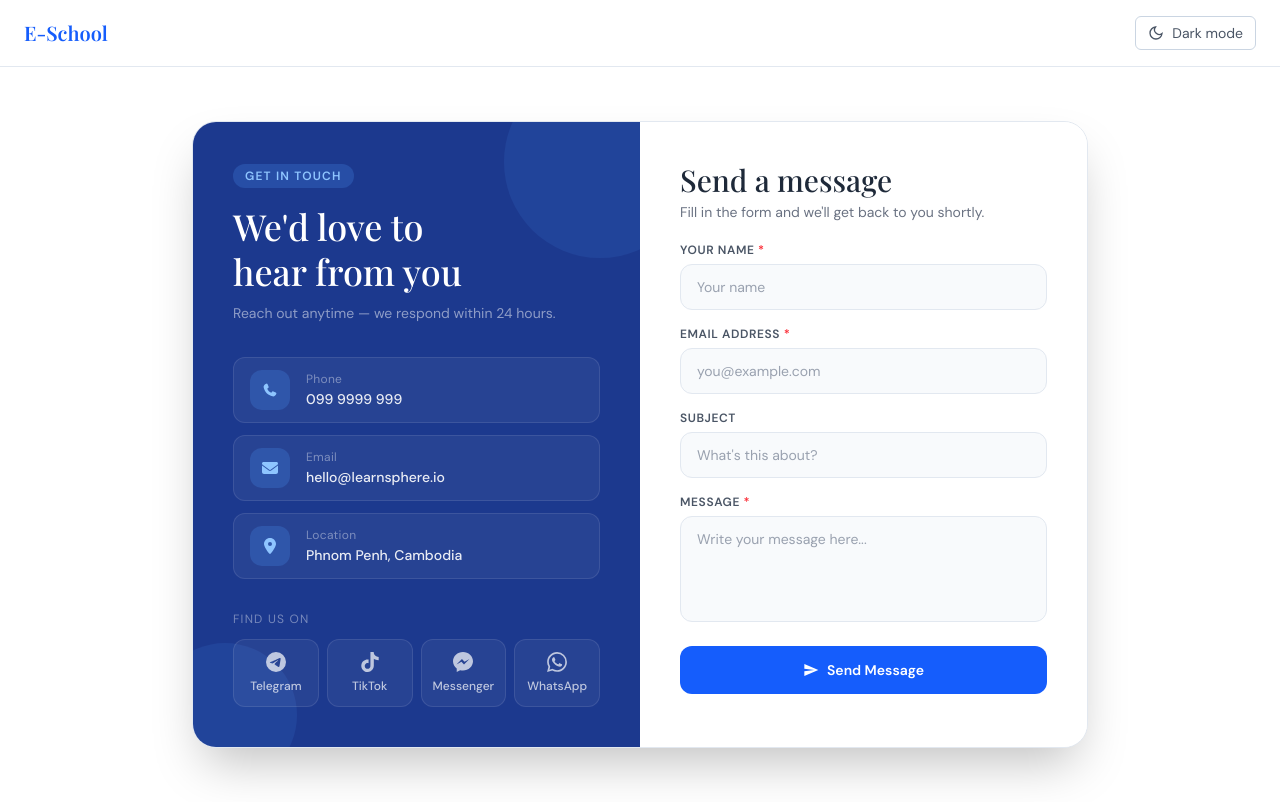
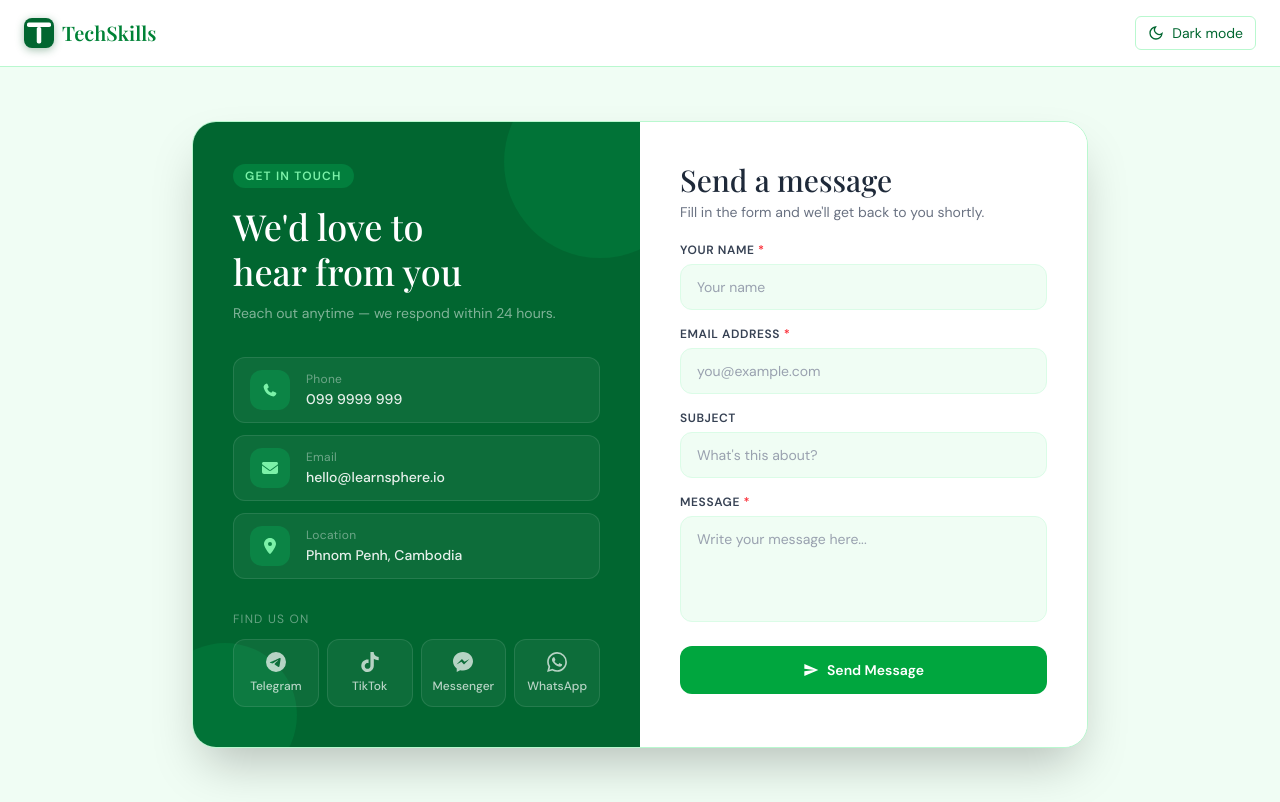
Before and after one commit to khemaseng/Create-Website, a website: page Contact-Longhuy.html in a window 1280 px wide. Drawn offline with nearby package versions, Linux system fonts and the light colour scheme.

Commit message:
Refactor Contact page styles and update color scheme to green

```diff
--- a/Contact-Longhuy.html
+++ b/Contact-Longhuy.html
@@ -101,34 +101,37 @@
     </style>
   </head>
 
-  <!--
-    ── BODY ─────────────────────────────────────────────────────────────────
-
-  -->
   <body
-    class="min-h-screen bg-white dark:bg-gray-900 text-gray-800 dark:text-gray-100 transition-colors duration-300"
+    class="min-h-screen bg-green-50 dark:bg-[#071a0d] text-green-900 dark:text-green-100 transition-colors duration-300"
   >
     <!-- ══════════════════════════════════════════════════════════════
          NAVBAR
-         ══════════════════════════════════════════════════════════════
-
-    -->
+         ══════════════════════════════════════════════════════════════ -->
     <header
-      class="border-b border-slate-200 dark:border-gray-700 bg-white dark:bg-gray-900 px-6 py-4 flex items-center justify-between sticky top-0 z-50 transition-colors duration-300"
+      class="border-b border-green-200 dark:border-green-900 bg-white dark:bg-[#0a1f11] px-6 py-4 flex items-center justify-between sticky top-0 z-50 transition-colors duration-300"
     >
       <!-- Logo -->
+      <div class="flex items-center gap-2">
+        <div
+          class="w-[30px] h-[30px] rounded-lg bg-green-800 dark:bg-green-700 flex items-center justify-center shrink-0 shadow-[0_2px_8px_rgba(22,101,52,0.4)]"
+        >
+          <svg viewBox="0 0 20 20" xmlns="http://www.w3.org/2000/svg">
+            <rect x="2" y="3" width="16" height="3" rx="1.2" fill="white" />
+            <rect x="8.5" y="6" width="3" height="11" rx="1.2" fill="white" />
+          </svg>
+        </div>
 
-      <span
-        class="text-xl font-bold text-blue-600 dark:text-blue-400 font-serif"
-        >E-School</span
-      >
+        <span
+          class="text-xl font-bold text-green-700 dark:text-green-400 font-serif"
+        >
+          TechSkills
+        </span>
+      </div>
 
-      <!-- ── Dark / Light mode toggle button ─────────────────────────
-
-      -->
+      <!-- ── Dark / Light mode toggle button ───────────────────────── -->
       <button
         id="theme-btn"
-        class="flex items-center gap-2 px-3 py-1.5 rounded-md border border-slate-300 dark:border-gray-600 text-sm text-gray-600 dark:text-gray-300 hover:bg-slate-100 dark:hover:bg-gray-800 transition-colors duration-200 cursor-pointer"
+        class="flex items-center gap-2 px-3 py-1.5 rounded-md border border-green-200 dark:border-green-900 text-sm text-green-800 dark:text-green-300 hover:bg-green-100 dark:hover:bg-[#0d2418] transition-colors duration-200 cursor-pointer"
         aria-label="Toggle dark and light mode"
       >
         <!-- Sun icon → shown in dark mode; clicking switches to light -->
@@ -168,48 +171,43 @@
 
     <!-- ══════════════════════════════════════════════════════════════
          MAIN — two-column card
-         ══════════════════════════════════════════════════════════════
-
-    -->
+         ══════════════════════════════════════════════════════════════ -->
     <main
       class="flex items-center justify-center p-4 md:p-10 min-h-[calc(100vh-65px)]"
     >
       <div
-        class="w-full max-w-4xl rounded-3xl shadow-2xl border border-slate-200 dark:border-gray-700 overflow-hidden grid grid-cols-1 md:grid-cols-2 bg-white dark:bg-gray-800 transition-colors duration-300"
+        class="w-full max-w-4xl rounded-3xl shadow-2xl border border-green-200 dark:border-green-900 overflow-hidden grid grid-cols-1 md:grid-cols-2 bg-white dark:bg-[#0a1f11] transition-colors duration-300"
       >
         <!-- ════════════════════════════════════════════════════════
              LEFT PANEL — contact info + social links
-             ════════════════════════════════════════════════════════
-
-        -->
+             ════════════════════════════════════════════════════════ -->
         <div
-          class="relative bg-blue-900 dark:bg-blue-950 text-white p-8 md:p-10 flex flex-col gap-8 overflow-hidden transition-colors duration-300"
+          class="relative bg-green-800 dark:bg-green-950 text-white p-8 md:p-10 flex flex-col gap-8 overflow-hidden transition-colors duration-300"
         >
-          <!-- Decorative blurred circles  -->
-
+          <!-- Decorative blurred circles -->
           <div
-            class="absolute -top-14 -right-14 w-48 h-48 rounded-full bg-blue-400 opacity-10 pointer-events-none"
+            class="absolute -top-14 -right-14 w-48 h-48 rounded-full bg-green-400 opacity-10 pointer-events-none"
           ></div>
           <div
-            class="absolute -bottom-10 -left-10 w-36 h-36 rounded-full bg-blue-400 opacity-10 pointer-events-none"
+            class="absolute -bottom-10 -left-10 w-36 h-36 rounded-full bg-green-400 opacity-10 pointer-events-none"
           ></div>
 
           <!-- ── Header ──────────────────────────────────────────── -->
           <div class="relative z-10">
             <span
-              class="inline-block bg-blue-400/20 text-blue-300 text-xs font-semibold tracking-widest uppercase px-3 py-1 rounded-full mb-4"
+              class="inline-block bg-green-400/20 text-green-300 text-xs font-semibold tracking-widest uppercase px-3 py-1 rounded-full mb-4"
             >
               Get in touch
             </span>
 
-            <!-- Main heading  -->
+            <!-- Main heading -->
             <h1
               class="font-serif text-3xl md:text-4xl font-medium leading-tight mb-2"
             >
               We'd love to<br />hear from you
             </h1>
 
-            <!-- Subheading  -->
+            <!-- Subheading -->
             <p class="text-white/50 text-sm leading-relaxed">
               Reach out anytime — we respond within 24 hours.
             </p>
@@ -217,18 +215,15 @@
 
           <!-- ── Contact info rows ───────────────────────────────── -->
           <div class="relative z-10 flex flex-col gap-3">
-            <!-- Phone row
-
-            -->
+            <!-- Phone row -->
             <div
-              class="info-item flex items-center gap-4 px-4 py-3 rounded-xl border border-white/10 bg-white/5 cursor-default hover:bg-blue-400/10 hover:border-blue-400/30"
+              class="info-item flex items-center gap-4 px-4 py-3 rounded-xl border border-white/10 bg-white/5 cursor-default hover:bg-green-400/10 hover:border-green-400/30"
             >
-              <!--translucent blue circle -->
               <div
-                class="w-10 h-10 rounded-xl bg-blue-400/20 flex items-center justify-center shrink-0"
+                class="w-10 h-10 rounded-xl bg-green-400/20 flex items-center justify-center shrink-0"
               >
                 <svg
-                  class="w-4 h-4 fill-blue-300"
+                  class="w-4 h-4 fill-green-300"
                   xmlns="http://www.w3.org/2000/svg"
                   viewBox="0 0 640 640"
                 >
@@ -239,20 +234,19 @@
               </div>
               <div>
                 <p class="text-white/40 text-xs tracking-wide mb-0.5">Phone</p>
-
                 <p class="text-white/90 text-sm font-medium">099 9999 999</p>
               </div>
             </div>
 
             <!-- Email row -->
             <div
-              class="info-item flex items-center gap-4 px-4 py-3 rounded-xl border border-white/10 bg-white/5 cursor-default hover:bg-blue-400/10 hover:border-blue-400/30"
+              class="info-item flex items-center gap-4 px-4 py-3 rounded-xl border border-white/10 bg-white/5 cursor-default hover:bg-green-400/10 hover:border-green-400/30"
             >
               <div
-                class="w-10 h-10 rounded-xl bg-blue-400/20 flex items-center justify-center shrink-0"
+                class="w-10 h-10 rounded-xl bg-green-400/20 flex items-center justify-center shrink-0"
               >
                 <svg
-                  class="w-4 h-4 fill-blue-300"
+                  class="w-4 h-4 fill-green-300"
                   xmlns="http://www.w3.org/2000/svg"
                   viewBox="0 0 512 512"
                 >
@@ -271,13 +265,13 @@
 
             <!-- Location row -->
             <div
-              class="info-item flex items-center gap-4 px-4 py-3 rounded-xl border border-white/10 bg-white/5 cursor-default hover:bg-blue-400/10 hover:border-blue-400/30"
+              class="info-item flex items-center gap-4 px-4 py-3 rounded-xl border border-white/10 bg-white/5 cursor-default hover:bg-green-400/10 hover:border-green-400/30"
             >
               <div
-                class="w-10 h-10 rounded-xl bg-blue-400/20 flex items-center justify-center shrink-0"
+                class="w-10 h-10 rounded-xl bg-green-400/20 flex items-center justify-center shrink-0"
               >
                 <svg
-                  class="w-4 h-4 fill-blue-300"
+                  class="w-4 h-4 fill-green-300"
                   xmlns="http://www.w3.org/2000/svg"
                   viewBox="0 0 384 512"
                 >
@@ -304,9 +298,7 @@
             </p>
 
             <div class="grid grid-cols-4 gap-2">
-              <!-- Telegram button
-
-              -->
+              <!-- Telegram button -->
               <a
                 href="#"
                 class="social-btn btn-telegram flex flex-col items-center justify-center gap-1.5 py-3 px-1 rounded-xl border border-white/10 bg-white/5 text-white/70 hover:text-white text-xs font-medium no-underline"
@@ -345,7 +337,7 @@
                 <span>Messenger</span>
               </a>
 
-              <!-- WhatsApp button  -->
+              <!-- WhatsApp button -->
               <a
                 href="#"
                 class="social-btn btn-whatsapp flex flex-col items-center justify-center gap-1.5 py-3 px-1 rounded-xl border border-white/10 bg-white/5 text-white/70 hover:text-white text-xs font-medium no-underline"
@@ -364,34 +356,30 @@
 
         <!-- ════════════════════════════════════════════════════════
              RIGHT PANEL — contact form
-             ════════════════════════════════════════════════════════
-
-        -->
+             ════════════════════════════════════════════════════════ -->
         <div
-          class="p-8 md:p-10 flex flex-col gap-5 bg-white dark:bg-gray-800 transition-colors duration-300"
+          class="p-8 md:p-10 flex flex-col gap-5 bg-white dark:bg-[#0a1f11] transition-colors duration-300"
         >
           <!-- Panel heading -->
           <div>
             <h2
-              class="font-serif text-2xl md:text-3xl font-medium text-gray-800 dark:text-gray-100 mb-1"
+              class="font-serif text-2xl md:text-3xl font-medium text-gray-800 dark:text-green-100 mb-1"
             >
               Send a message
             </h2>
 
-            <p class="text-gray-500 dark:text-gray-400 text-sm">
+            <p class="text-gray-500 dark:text-green-300 text-sm">
               Fill in the form and we'll get back to you shortly.
             </p>
           </div>
 
-          <!-- ── CONTACT FORM ──────────────────────────────────────
-
-          -->
+          <!-- ── CONTACT FORM ────────────────────────────────────── -->
           <form id="contact-form" novalidate>
             <!-- Name field -->
             <div class="flex flex-col gap-1.5 mb-4">
               <label
                 for="name"
-                class="text-xs font-semibold text-gray-600 dark:text-gray-400 uppercase tracking-wider"
+                class="text-xs font-semibold text-gray-700 dark:text-green-200 uppercase tracking-wider"
               >
                 Your Name <span class="text-red-500">*</span>
               </label>
@@ -401,17 +389,17 @@
                 autocomplete="off"
                 type="text"
                 placeholder="Your name"
-                class="w-full px-4 py-3 rounded-xl border border-slate-200 dark:border-gray-600 bg-slate-50 dark:bg-gray-700 text-gray-800 dark:text-gray-100 placeholder-gray-400 text-sm outline-none focus:border-blue-500 focus:ring-4 focus:ring-blue-100 dark:focus:ring-blue-900/30 transition-all duration-200"
+                class="w-full px-4 py-3 rounded-xl border border-green-100 dark:border-green-900 bg-green-50 dark:bg-[#0d2418] text-gray-800 dark:text-green-100 placeholder-gray-400 text-sm outline-none focus:border-green-500 focus:ring-4 focus:ring-green-200/50 dark:focus:ring-green-900/30 transition-all duration-200"
               />
-              <!-- Error message  -->
+              <!-- Error message -->
               <p id="name-error" class="hidden text-xs text-red-500"></p>
             </div>
 
-            <!-- Email field  -->
+            <!-- Email field -->
             <div class="flex flex-col gap-1.5 mb-4">
               <label
                 for="email"
-                class="text-xs font-semibold text-gray-600 dark:text-gray-400 uppercase tracking-wider"
+                class="text-xs font-semibold text-gray-700 dark:text-green-200 uppercase tracking-wider"
               >
                 Email Address <span class="text-red-500">*</span>
               </label>
@@ -420,16 +408,16 @@
                 autocomplete="off"
                 type="email"
                 placeholder="you@example.com"
-                class="w-full px-4 py-3 rounded-xl border border-slate-200 dark:border-gray-600 bg-slate-50 dark:bg-gray-700 text-gray-800 dark:text-gray-100 placeholder-gray-400 text-sm outline-none focus:border-blue-500 focus:ring-4 focus:ring-blue-100 dark:focus:ring-blue-900/30 transition-all duration-200"
+                class="w-full px-4 py-3 rounded-xl border border-green-100 dark:border-green-900 bg-green-50 dark:bg-[#0d2418] text-gray-800 dark:text-green-100 placeholder-gray-400 text-sm outline-none focus:border-green-500 focus:ring-4 focus:ring-green-200/50 dark:focus:ring-green-900/30 transition-all duration-200"
               />
               <p id="email-error" class="hidden text-xs text-red-500"></p>
             </div>
 
-            <!-- Subject field  -->
+            <!-- Subject field -->
             <div class="flex flex-col gap-1.5 mb-4">
               <label
                 for="subject"
-                class="text-xs font-semibold text-gray-600 dark:text-gray-400 uppercase tracking-wider"
+                class="text-xs font-semibold text-gray-700 dark:text-green-200 uppercase tracking-wider"
               >
                 Subject
               </label>
@@ -438,7 +426,7 @@
                 type="text"
                 autocomplete="off"
                 placeholder="What's this about?"
-                class="w-full px-4 py-3 rounded-xl border border-slate-200 dark:border-gray-600 bg-slate-50 dark:bg-gray-700 text-gray-800 dark:text-gray-100 placeholder-gray-400 text-sm outline-none focus:border-blue-500 focus:ring-4 focus:ring-blue-100 dark:focus:ring-blue-900/30 transition-all duration-200"
+                class="w-full px-4 py-3 rounded-xl border border-green-100 dark:border-green-900 bg-green-50 dark:bg-[#0d2418] text-gray-800 dark:text-green-100 placeholder-gray-400 text-sm outline-none focus:border-green-500 focus:ring-4 focus:ring-green-200/50 dark:focus:ring-green-900/30 transition-all duration-200"
               />
             </div>
 
@@ -446,7 +434,7 @@
             <div class="flex flex-col gap-1.5 mb-6">
               <label
                 for="message"
-                class="text-xs font-semibold text-gray-600 dark:text-gray-400 uppercase tracking-wider"
+                class="text-xs font-semibold text-gray-700 dark:text-green-200 uppercase tracking-wider"
               >
                 Message <span class="text-red-500">*</span>
               </label>
@@ -455,7 +443,7 @@
                 rows="4"
                 autocomplete="off"
                 placeholder="Write your message here..."
-                class="w-full px-4 py-3 rounded-xl border border-slate-200 dark:border-gray-600 bg-slate-50 dark:bg-gray-700 text-gray-800 dark:text-gray-100 placeholder-gray-400 text-sm outline-none resize-none focus:border-blue-500 focus:ring-4 focus:ring-blue-100 dark:focus:ring-blue-900/30 transition-all duration-200"
+                class="w-full px-4 py-3 rounded-xl border border-green-100 dark:border-green-900 bg-green-50 dark:bg-[#0d2418] text-gray-800 dark:text-green-100 placeholder-gray-400 text-sm outline-none resize-none focus:border-green-500 focus:ring-4 focus:ring-green-200/50 dark:focus:ring-green-900/30 transition-all duration-200"
               ></textarea>
               <p id="message-error" class="hidden text-xs text-red-500"></p>
             </div>
@@ -463,7 +451,7 @@
             <button
               id="send-btn"
               type="button"
-              class="send-btn w-full flex items-center justify-center gap-2 py-3.5 px-6 rounded-xl bg-blue-600 hover:bg-blue-700 dark:bg-blue-500 dark:hover:bg-blue-600 text-white text-sm font-semibold hover:shadow-lg cursor-pointer border-none transition-all duration-200"
+              class="send-btn w-full flex items-center justify-center gap-2 py-3.5 px-6 rounded-xl bg-green-600 hover:bg-green-700 dark:bg-green-600 dark:hover:bg-green-700 text-white text-sm font-semibold hover:shadow-lg cursor-pointer border-none transition-all duration-200"
             >
               <!-- Send / paper-plane icon -->
               <svg
@@ -486,19 +474,19 @@
             <p class="text-4xl mb-3">✅</p>
 
             <h3
-              class="font-serif text-xl font-semibold text-gray-800 dark:text-gray-100 mb-2"
+              class="font-serif text-xl font-semibold text-gray-800 dark:text-green-100 mb-2"
             >
               Message sent!
             </h3>
 
-            <p class="text-sm text-gray-500 dark:text-gray-400 mb-5">
+            <p class="text-sm text-gray-500 dark:text-green-300 mb-5">
               Thanks for reaching out. We'll reply within 24 hours.
             </p>
 
             <!-- "Send another" resets the form -->
             <button
               onclick="resetForm()"
-              class="text-sm text-blue-600 dark:text-blue-400 underline hover:no-underline cursor-pointer bg-transparent border-none"
+              class="text-sm text-green-600 dark:text-green-400 underline hover:no-underline cursor-pointer bg-transparent border-none"
             >
               Send another message
             </button>
```
Also changed, not shown: src/output.css.
